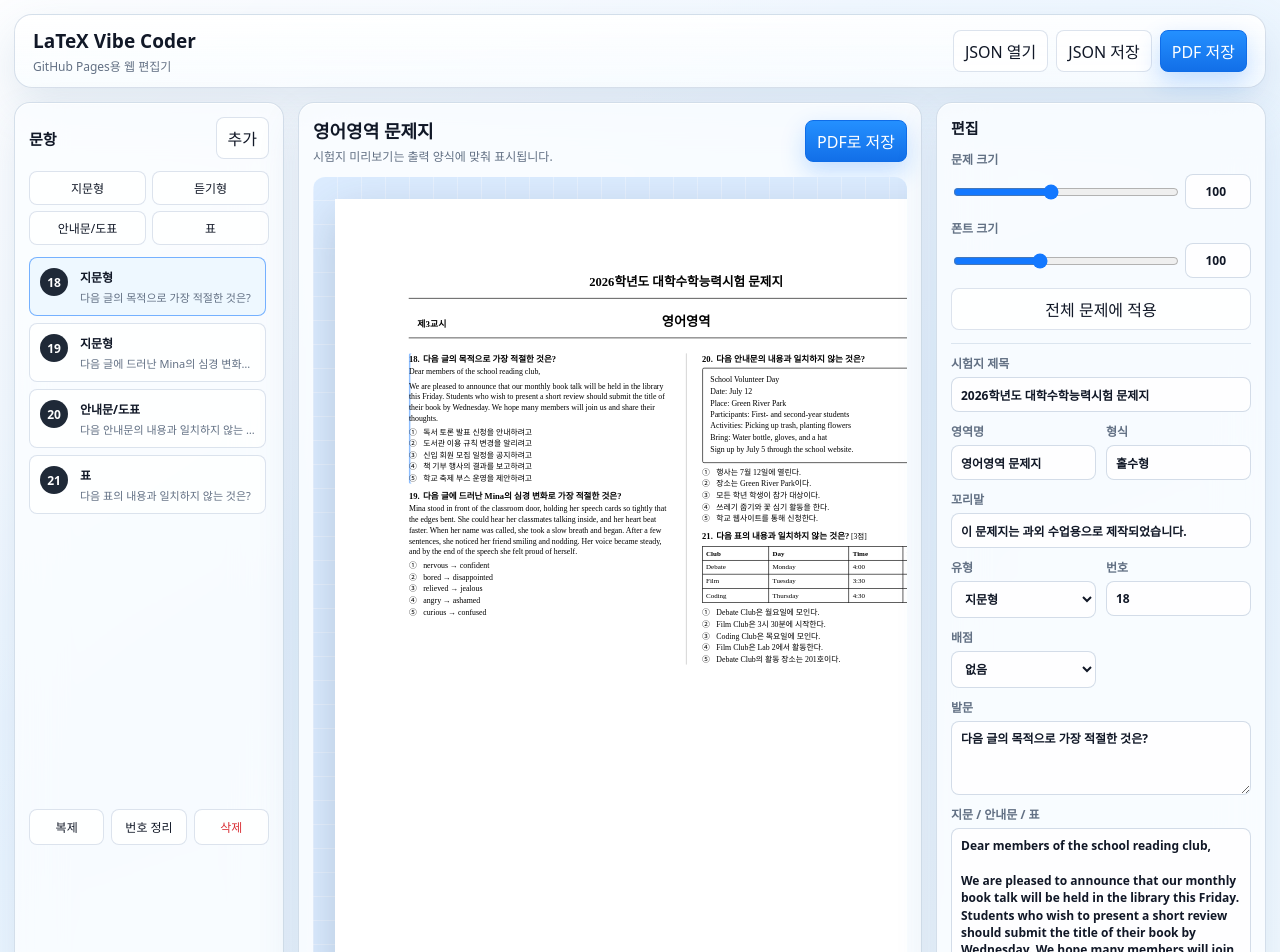
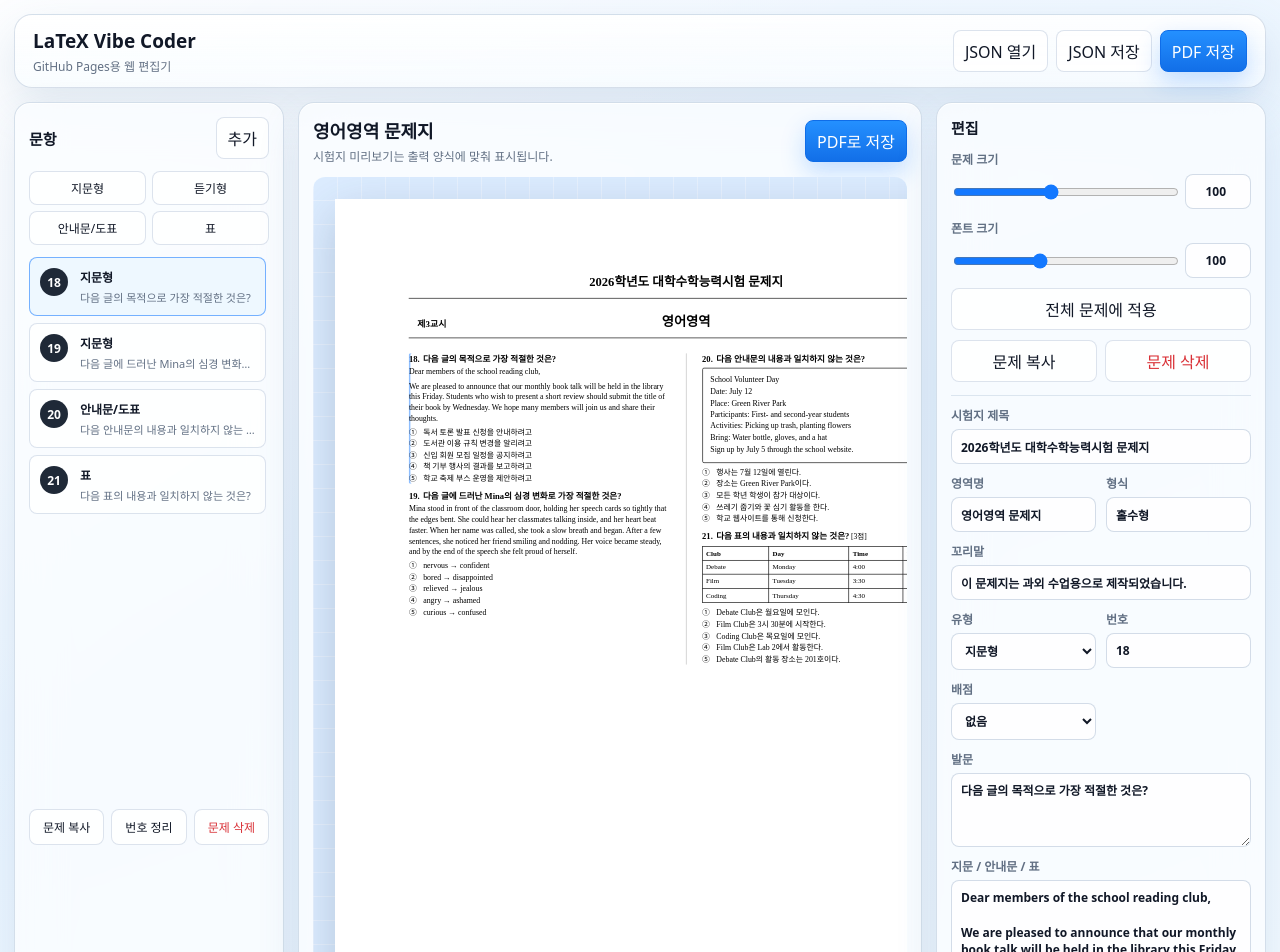
Before and after one commit to sprakids/latex-vibe-coder, a React (Vite) app in the folder web-src/: page / in a window 1280 px wide. Shown: the top 952 px of the page. Built offline with nearby package versions, Linux system fonts and the light colour scheme.

Commit message:
Add question copy and delete controls

```diff
--- a/web-src/src/main.jsx
+++ b/web-src/src/main.jsx
@@ -219,6 +219,10 @@ function mostlyLatin(text) {
 function normalizeChoiceLines(value) {
   const lines = value.split(/\r?\n/).map((line) => line.trim());
   return Array.from({ length: Math.max(5, lines.length) }, (_, index) => lines[index] || "");
+}
+
+function resequenceQuestions(questions, startNumber) {
+  return questions.map((question, index) => ({ ...question, number: startNumber + index }));
 }
 
 function QuestionBody({ activeFieldKey, onPreviewEdit, question }) {
@@ -497,20 +501,49 @@ function App() {
     const question = createQuestion(nextNumber, kind);
     updateDocument((doc) => ({ ...doc, questions: [...doc.questions, question] }));
     setSelectedId(question.id);
+    setFocusRequest({ questionId: question.id, field: "size", key: questionFieldKey(question.id, "size"), stamp: Date.now() });
   }
 
   function duplicateQuestion() {
     if (!selected) return;
     const clone = { ...selected, id: crypto.randomUUID(), number: Number(selected.number || 0) + 1 };
-    updateDocument((doc) => ({ ...doc, questions: [...doc.questions, clone] }));
+    const startNumber = Number(document.questions[0]?.number) || 1;
+    updateDocument((doc) => {
+      const list = [...doc.questions];
+      const sourceIndex = list.findIndex((question) => question.id === selected.id);
+      const targetIndex = sourceIndex < 0 ? list.length : sourceIndex + 1;
+      list.splice(targetIndex, 0, clone);
+      return { ...doc, questions: resequenceQuestions(list, startNumber) };
+    });
     setSelectedId(clone.id);
+    setFocusRequest({ questionId: clone.id, field: "size", key: questionFieldKey(clone.id, "size"), stamp: Date.now() });
   }
 
   function deleteQuestion() {
     if (!selected || document.questions.length <= 1) return;
-    const nextQuestions = document.questions.filter((question) => question.id !== selected.id);
-    updateDocument((doc) => ({ ...doc, questions: nextQuestions }));
-    setSelectedId(nextQuestions[0]?.id || "");
+    const selectedIndex = document.questions.findIndex((question) => question.id === selected.id);
+    const startNumber = Number(document.questions[0]?.number) || 1;
+    const nextQuestions = resequenceQuestions(
+      document.questions.filter((question) => question.id !== selected.id),
+      startNumber,
+    );
+    const nextSelected = nextQuestions[Math.min(Math.max(selectedIndex, 0), nextQuestions.length - 1)];
+    updateDocument((doc) => ({
+      ...doc,
+      questions: resequenceQuestions(
+        doc.questions.filter((question) => question.id !== selected.id),
+        startNumber,
+      ),
+    }));
+    setSelectedId(nextSelected?.id || "");
+    if (nextSelected) {
+      setFocusRequest({
+        questionId: nextSelected.id,
+        field: "size",
+        key: questionFieldKey(nextSelected.id, "size"),
+        stamp: Date.now(),
+      });
+    }
   }
 
   function reorder(fromId, toId) {
@@ -527,9 +560,10 @@ function App() {
   }
 
   function renumber() {
+    const startNumber = Number(document.questions[0]?.number) || 1;
     updateDocument((doc) => ({
       ...doc,
-      questions: doc.questions.map((question, index) => ({ ...question, number: index + 1 })),
+      questions: resequenceQuestions(doc.questions, startNumber),
     }));
   }
 
@@ -609,10 +643,10 @@ function App() {
           ))}
         </div>
         <div className="sidebar-actions">
-          <button onClick={duplicateQuestion}>복제</button>
+          <button onClick={duplicateQuestion}>문제 복사</button>
           <button onClick={renumber}>번호 정리</button>
-          <button className="danger" onClick={deleteQuestion}>
-            삭제
+          <button className="danger" disabled={document.questions.length <= 1} onClick={deleteQuestion}>
+            문제 삭제
           </button>
         </div>
       </aside>
@@ -689,6 +723,12 @@ function App() {
               <button className="apply-all" onClick={applySizingToAllQuestions}>
                 전체 문제에 적용
               </button>
+              <div className="question-edit-actions">
+                <button onClick={duplicateQuestion}>문제 복사</button>
+                <button className="danger" disabled={document.questions.length <= 1} onClick={deleteQuestion}>
+                  문제 삭제
+                </button>
+              </div>
             </div>
             <label className={fieldLabelClassName(documentFieldKey("examTitle"), "wide")}>
               시험지 제목
--- a/web-src/src/styles.css
+++ b/web-src/src/styles.css
@@ -56,6 +56,12 @@ button:hover {
 
 button:active {
   transform: translateY(1px);
+}
+
+button:disabled {
+  cursor: not-allowed;
+  opacity: 0.46;
+  transform: none;
 }
 
 .primary {
@@ -328,6 +334,12 @@ input[type="range"] {
 
 .apply-all {
   width: 100%;
+}
+
+.question-edit-actions {
+  display: grid;
+  grid-template-columns: 1fr 1fr;
+  gap: 8px;
 }
 
 input,
```
Also changed, not shown: 5 other files (tests, documents, lock files or other folders).
